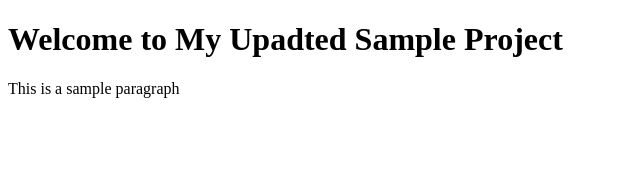
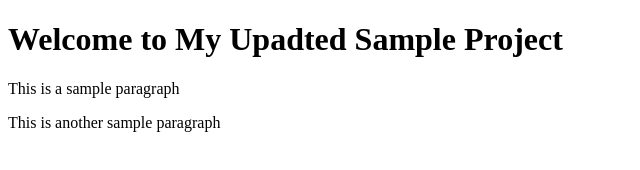
Before and after one commit to sunkolexy23/my-sample-project, a plain HTML site: page index.html in a window 1280 px wide. Shown: the whole page, without its empty margins (0-640 px from the left). Drawn offline with Linux system fonts and the light colour scheme.

Commit message:
Added another paragraph to index.html

```diff
--- a/index.html
+++ b/index.html
@@ -12,6 +12,7 @@
 
     <h1>Welcome to My Upadted Sample Project</h1>
     <p>This is a sample paragraph</p>
+    <p>This is another sample paragraph</p>
 
 </body>
 </html>
```
